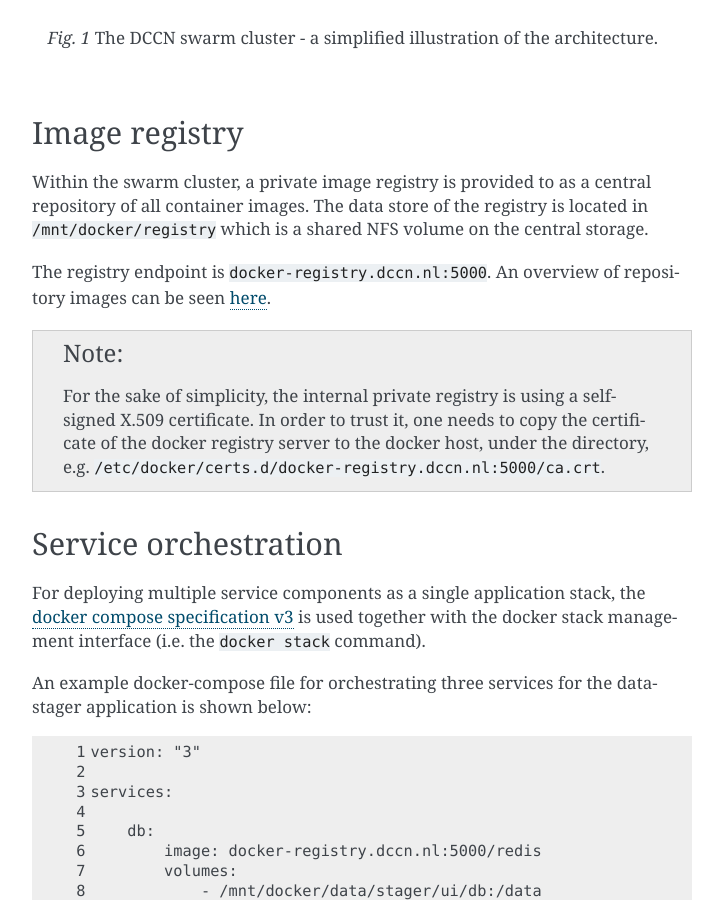
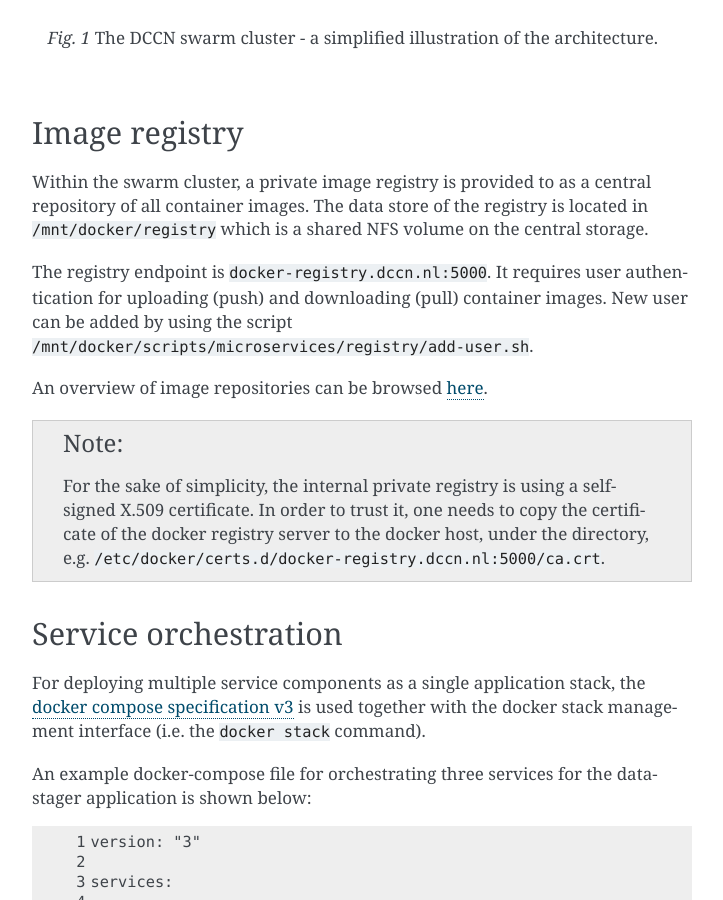
Before and after one commit to Donders-Institute/docker-swarm-setup, a Sphinx documentation site: the page built from doc/design.rst, in a window 1280 px wide and 900 px high, scrolled down 1169 px. Shown: the whole window, without its empty margins (388-1111 px from the left). Built offline with Sphinx 7.4.7, drawn with Linux system fonts in a browser that asks for light colours.

Commit message:
Update design.rst
Added user authentication to docker-registry

```diff
--- a/doc/design.rst
+++ b/doc/design.rst
@@ -20,7 +20,9 @@ Image registry
 
 Within the swarm cluster, a private image registry is provided to as a central repository of all container images. The data store of the registry is located in ``/mnt/docker/registry`` which is a shared NFS volume on the central storage.
 
-The registry endpoint is ``docker-registry.dccn.nl:5000``. An overview of repository images can be seen `here <http://docker-registry.dccn.nl>`_.
+The registry endpoint is ``docker-registry.dccn.nl:5000``. It requires user authentication for uploading (push) and downloading (pull) container images.  New user can be added by using the script ``/mnt/docker/scripts/microservices/registry/add-user.sh``.
+
+An overview of image repositories can be browsed `here <https://docker-registry.dccn.nl>`_.
 
 .. Note::
     For the sake of simplicity, the internal private registry is using a self-signed X.509 certificate. In order to trust it, one needs to copy the certificate of the docker registry server to the docker host, under the directory, e.g. ``/etc/docker/certs.d/docker-registry.dccn.nl:5000/ca.crt``.
```
